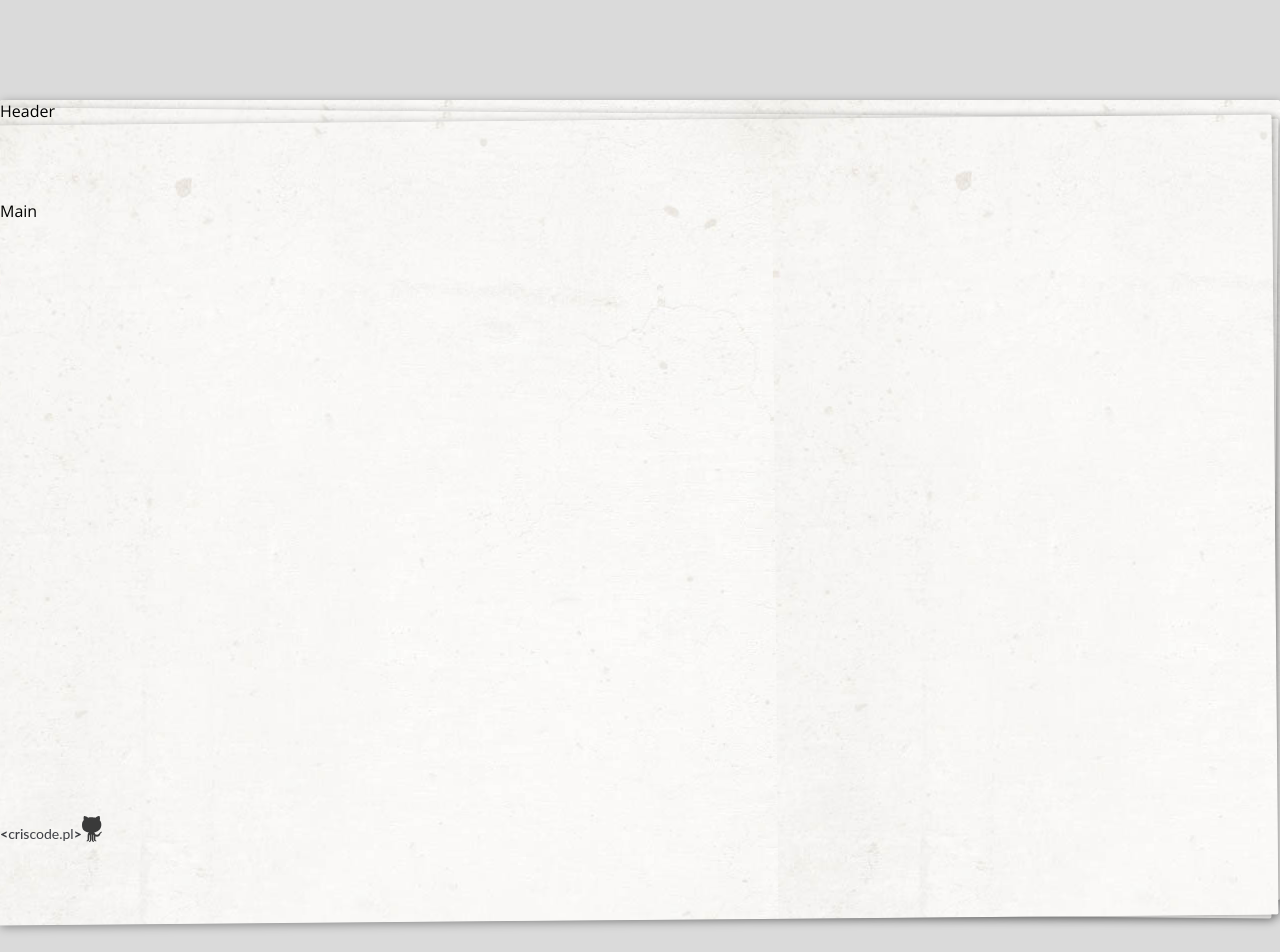
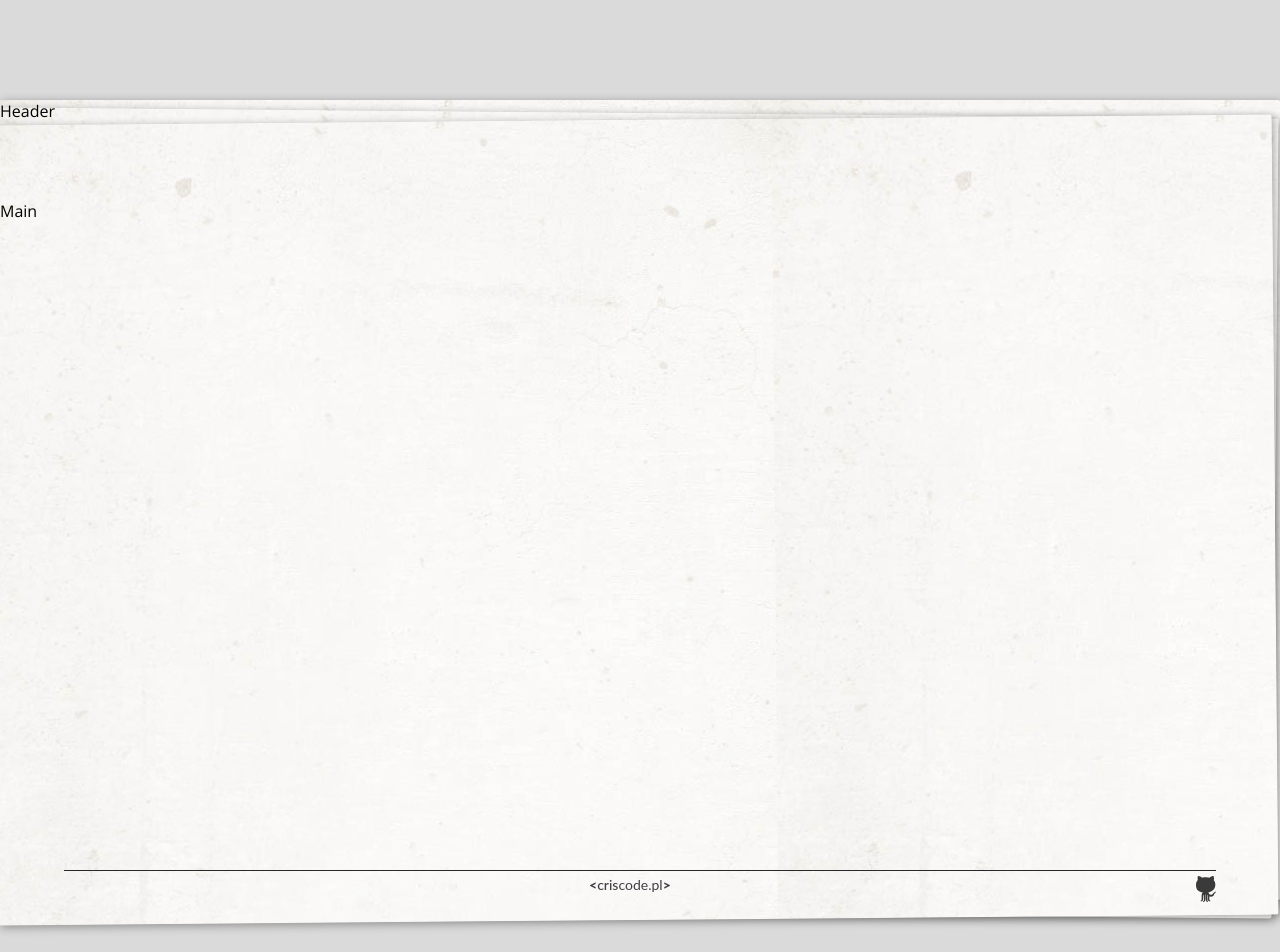
Before and after one commit to KrzysztofGrudzien/Jokes-Rest-Api, a React (Create React App) app: page / in a window 1280 px wide. Shown: the top 952 px of the page. Built offline with nearby package versions, Linux system fonts and the light colour scheme.

Commit message:
feat(scss): add styles to the footer

```diff
--- a/src/sass/components/footer.module.scss
+++ b/src/sass/components/footer.module.scss
@@ -1,3 +1,23 @@
+@import '../utils/variables.scss';
+
 .footer {
+    border-top: 1px solid darken($grey, 70%);
     grid-area: footer;
+    margin: 0 auto;
+    width: 90%;
+
+    &__copyrights {
+        display: flex;
+        margin: 0;
+        padding-top: 5px;
+    }
+
+    &__link:nth-child(1){
+        flex: 1;
+        text-align: center;
+    }
+
+    &__link:nth-child(2){
+        flex: 0;
+    }
 }
--- a/src/sass/components/wrapper.module.scss
+++ b/src/sass/components/wrapper.module.scss
@@ -9,7 +9,7 @@
         "header header header header"
         "main main main main"
         "footer footer footer footer";
-    grid-template-rows: 100px 1fr 100px;
+    grid-template-rows: 100px 1fr 30px;
     grid-template-columns: 1fr 1fr 1fr 1fr;
     height: 100vh;
     margin: 100px auto;
```
